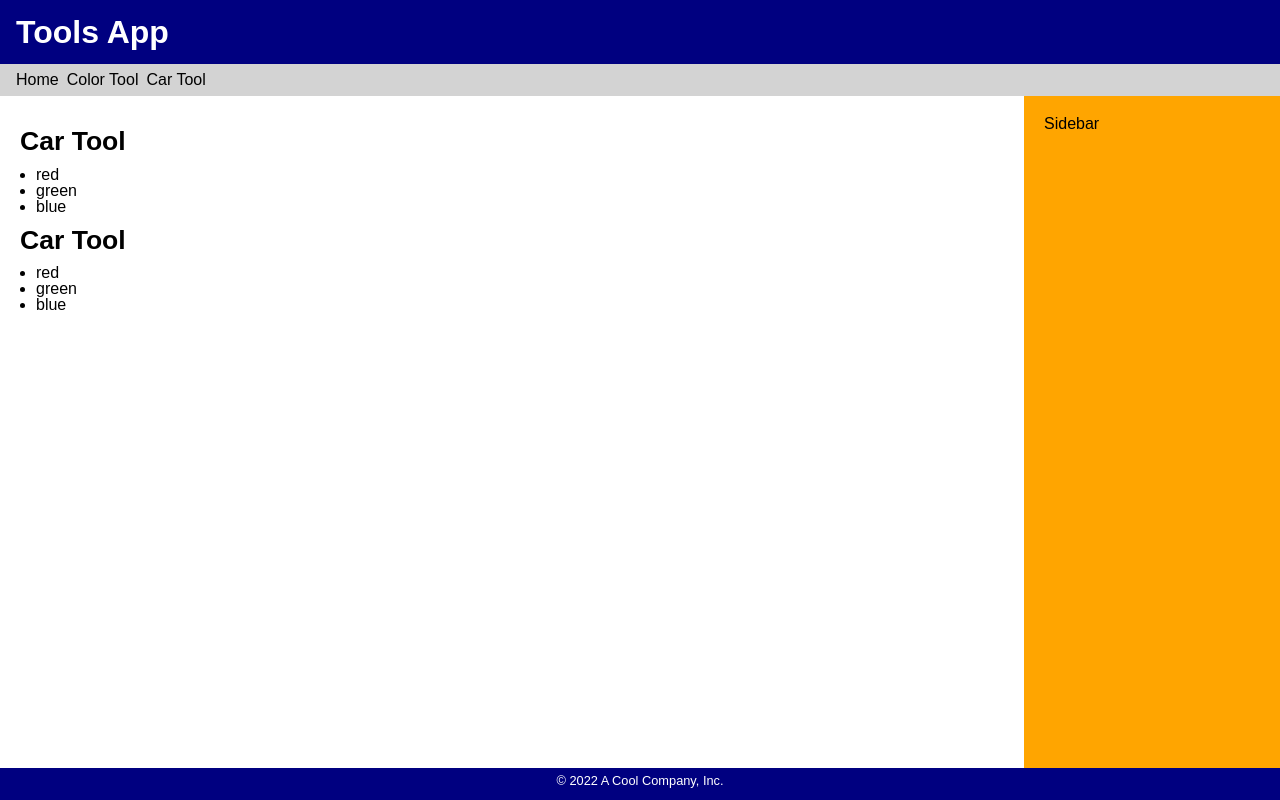
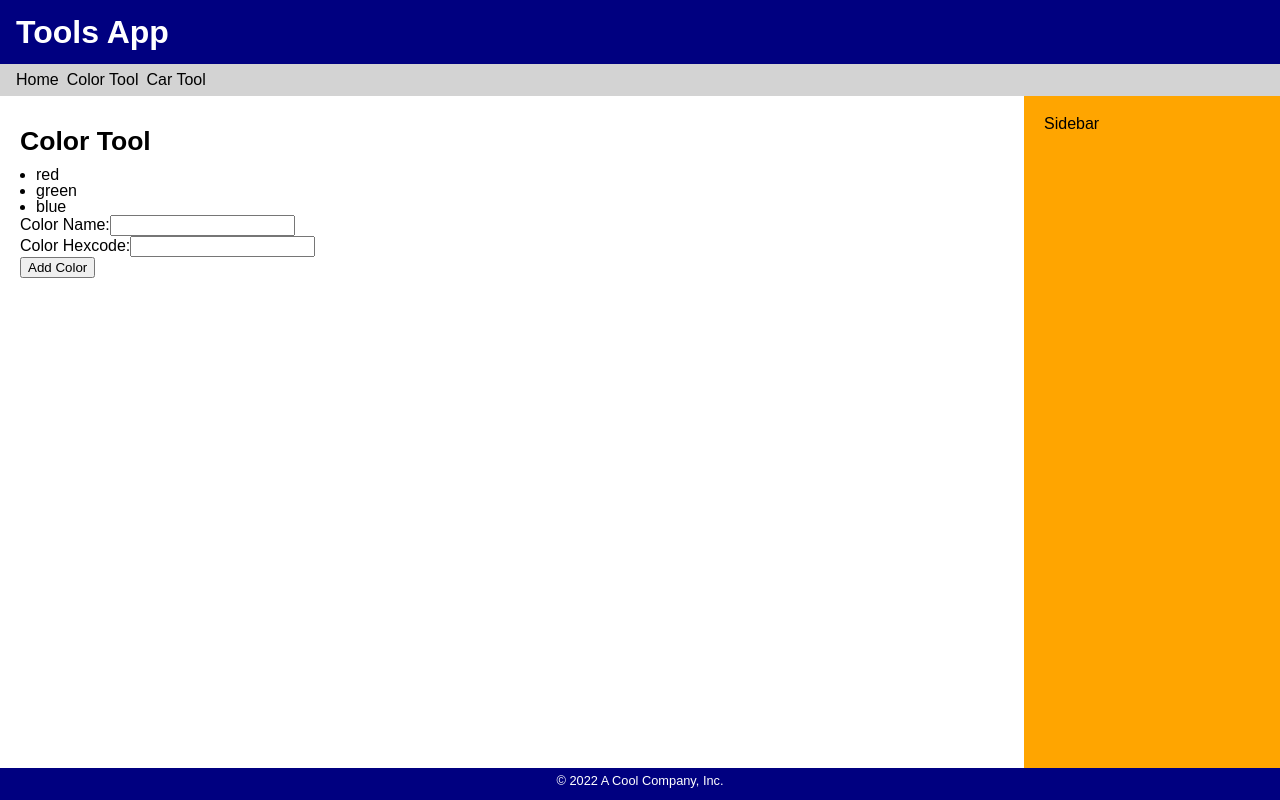
Before and after one commit to t4d-classes/06202022_bootcamp, a React (Create React App) app in the folder demo-app/: page /color-tool in a window 1280 px wide. Built offline with nearby package versions, Linux system fonts and the light colour scheme.

Commit message:
add color form demo

```diff
--- a/demo-app/public/site.css
+++ b/demo-app/public/site.css
@@ -26,3 +26,7 @@ td, th {
 th {
   font-weight: bold;
 }
+
+label {
+  display: block;
+}
--- a/demo-app/src/App.js
+++ b/demo-app/src/App.js
@@ -31,10 +31,7 @@ export const App = () => {
         <Route path="/" element={<Layout />}>
           <Route index element={<Home />} />
           <Route path="color-tool" element={
-            <>
             <ColorTool colors={colorList} />
-            <ColorTool colors={colorList} />
-            </>
           } />
           <Route path="car-tool" element={<CarTool cars={carList} />} />
         </Route>
--- /dev/null
+++ b/demo-app/src/components/ColorForm.js
@@ -0,0 +1,99 @@
+import { useState } from 'react';
+
+export const ColorForm = ({buttonText, onSubmitColor}) => {
+
+  const [ colorForm, setColorForm ] = useState({ name: '', hexcode: '' });
+
+  const change = ({ target }) => {
+    setColorForm({
+      ...colorForm,
+      [target.name]: target.type === 'number'
+        ? target.valueAsNumber // returns a number
+        : target.value,
+    });
+  };
+
+  const submitColor = () => {
+    onSubmitColor({ ...colorForm });
+    setColorForm({ name: '', hexcode: '' });
+  };
+
+  return (
+    <form>
+      <label>
+        Color Name:
+        <input type="text" name="name"
+          value={colorForm.name} onChange={change} />
+      </label>
+      <label>
+        Color Hexcode:
+        <input type="text" name="hexcode"
+          value={colorForm.hexcode} onChange={change} />
+      </label>
+      <button type="button" onClick={submitColor}>{buttonText}</button>
+    </form>
+  )
+
+};
+
+ColorForm.defaultProps = {
+  buttonText: 'Submit Color',
+};
+
+// export const ColorForm = () => {
+
+//   // the object passed into `useState` is only used on the first render to initialize the state
+//   //const colorFormState = useState({ name: '', hexcode: '' } /* initial color form state */);
+
+//   // this is the actual state date, for example: colorForm.hexcode
+//   //const colorForm = colorFormState[0];
+
+//   // this is a function used to update the state, and trigger a re-render
+//   //const setColorForm = colorFormState[1];
+
+//   const [ colorForm, setColorForm ] = useState({ name: '', hexcode: '' });
+
+//   const change = ({ target }) => {
+
+
+//     // get data from the input field the user was typing into
+//     // const inputElement = evt.target;
+//     // const fieldType = inputElement.type;
+//     // const fieldName = inputElement.name;
+
+//     // newColorForm[fieldName /* name or hexcode */] = fieldType === 'number'
+//     //   ? inputElement.valueAsNumber // returns a number
+//     //   : inputElement.value; // returns a string
+
+//     // copy the existing color form object
+//       // name: colorForm.name,
+//       // hexcode: colorForm.hexcode,
+
+//     setColorForm({
+//       ...colorForm,
+//       [target.name]: target.type === 'number'
+//         ? target.valueAsNumber // returns a number
+//         : target.value,
+//     });
+
+
+//     // setColorForm(newColorForm); // update the state, and re-render
+
+//   };
+
+//   console.log(colorForm);
+
+//   return (
+//     <form>
+//       <label>
+//         Color Name:
+//         <input type="text" name="name" value={colorForm.name} onChange={change} />
+//       </label>
+//       <label>
+//         Color Hexcode:
+//         <input type="text" name="hexcode" value={colorForm.hexcode} onChange={change} />
+//       </label>
+//     </form>
+//   )
+
+// };
--- /dev/null
+++ b/demo-app/src/components/ColorList.js
@@ -0,0 +1,15 @@
+export const ColorList = ({ colors }) => {
+
+  const colorListStyle = {listStyleType: 'disc', marginLeft: '1rem'};
+
+  return (
+    <ul style={colorListStyle}>
+      {colors.map(color => {
+        return (
+          <li key={color.id}>{color.name}</li>
+        );
+      })}
+    </ul>
+  );
+
+};
--- a/demo-app/src/components/ColorTool.js
+++ b/demo-app/src/components/ColorTool.js
@@ -1,21 +1,29 @@
 import PropTypes from 'prop-types';
+import { useState } from 'react';
 
 import { ToolHeader } from './ToolHeader';
+import { ColorList } from './ColorList';
+import { ColorForm } from './ColorForm';
 
-export const ColorTool = (props) => {
+export const ColorTool = ({ colors: initialColors }) => {
 
-  const colorListStyle = {listStyleType: 'disc', marginLeft: '1rem'};
+  const [ colors, setColors ] = useState([...initialColors]);
+
+  const addColor = (newColor) => {
+    setColors([
+      ...colors,
+      {
+        ...newColor,
+        id: Math.max(...colors.map(c => c.id), 0) + 1,
+      },
+    ]);
+  };
 
   return (
     <>
       <ToolHeader headerText="Color Tool" />
-      <ul style={colorListStyle}>
-        {props.colors.map(color => {
-          return (
-            <li key={color.id}>{color.name}</li>
-          );
-        })}
-      </ul>
+      <ColorList colors={colors} />
+      <ColorForm buttonText="Add Color" onSubmitColor={addColor} />
     </>
   );
 
--- a/demo-app/src/components/ToolHeader.js
+++ b/demo-app/src/components/ToolHeader.js
@@ -1,7 +1,7 @@
 export const ToolHeader = (props) => {
   return (
     <header>
-      <h2>Car Tool</h2>
+      <h2>{props.headerText}</h2>
     </header>
   );
 };
```
